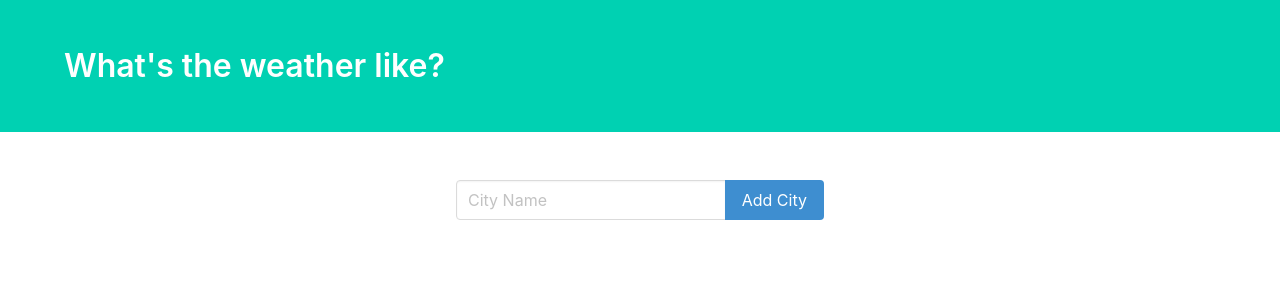
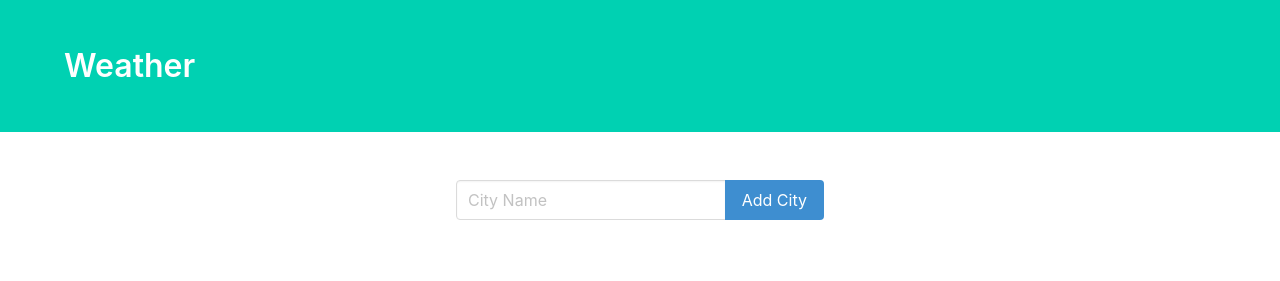
Before and after one commit to MuhammedAnasEP/Weather-App-Django, a Django app: template weather_app/templates/weather_app/index.html in a window 1280 px wide. Shown: the top 281 px of the page. Run offline with Django 4.2, Linux system fonts and the light colour scheme; the template is opened without the code that fills it: most values are stand-ins (such as "Sample title", 1, 10 or a date in 2020); some libraries are stand-ins or nearby versions.

Commit message:
Changed Title in index.html in templates

```diff
--- a/weather_app/templates/weather_app/index.html
+++ b/weather_app/templates/weather_app/index.html
@@ -4,7 +4,7 @@
     <meta charset="UTF-8">
     <meta name="viewport" content="width=device-width, initial-scale=1.0">
     <meta http-equiv="X-UA-Compatible" content="ie=edge">
-    <title>What's the weather like?</title>
+    <title>Weather</title>
     <link rel="stylesheet" href="https://cdnjs.cloudflare.com/ajax/libs/bulma/0.6.2/css/bulma.css" />
 </head>
 <body>
@@ -12,7 +12,7 @@
         <div class="hero-body">
             <div class="container">
                 <h1 class="title">
-                    What's the weather like?
+                    Weather
                 </h1>
             </div>
         </div>
```
